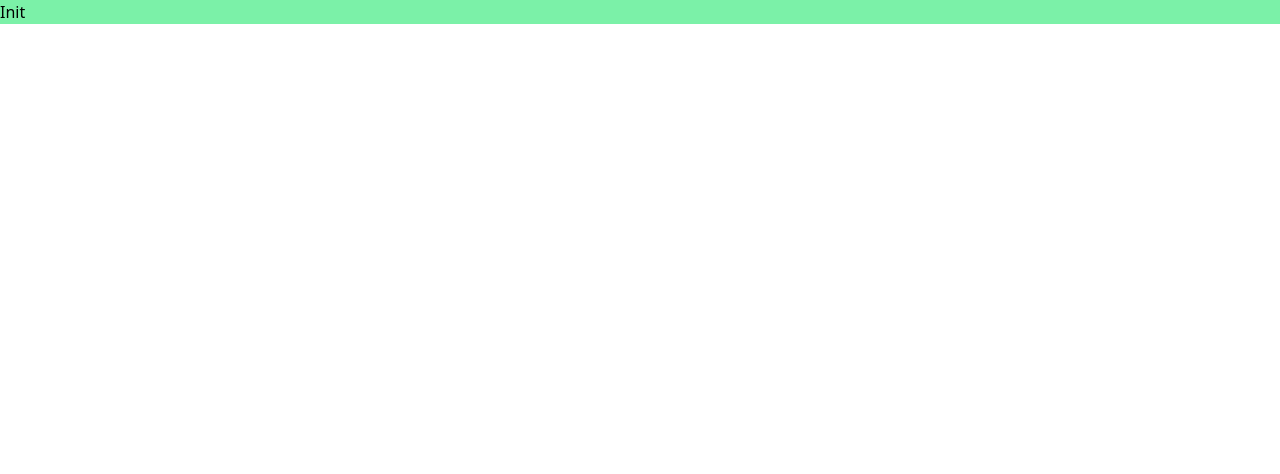
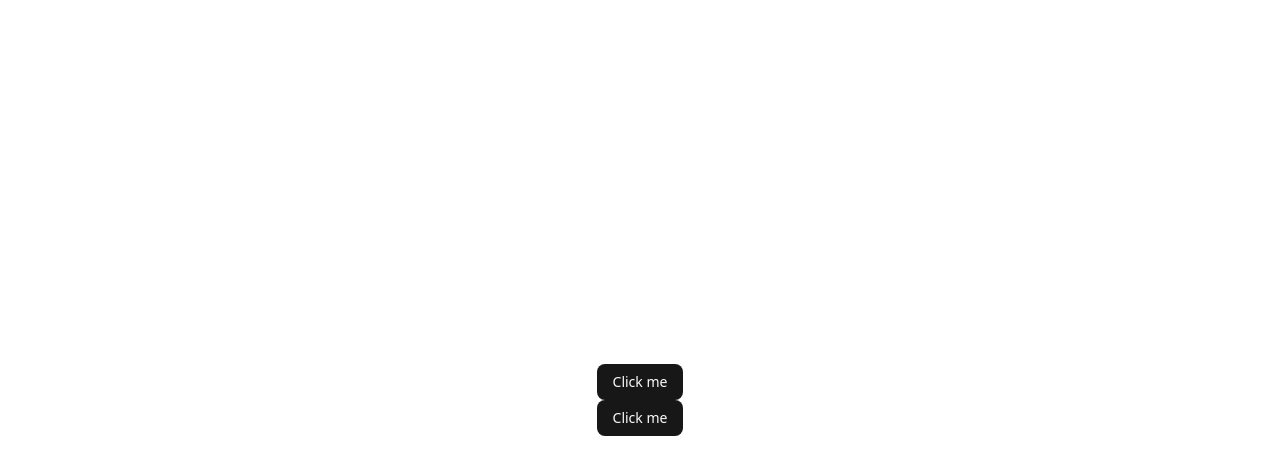
Before and after one commit to wydraaapw/ui, a React (Vite) app: page / in a window 1280 px wide. Shown: the top 474 px of the page. Built offline with nearby package versions, Linux system fonts and the light colour scheme.

Commit message:
chore: setup shadcn

```diff
--- a/src/App.jsx
+++ b/src/App.jsx
@@ -1,6 +1,12 @@
+import { Button } from "@/components/ui/button"
+
 function App() {
   return (
-      <p className="bg-green-300">Init</p>
+      <div className="flex min-h-svh flex-col items-center justify-center">
+          <Button>Click me</Button>
+          <Button>Click me</Button>
+      </div>
+
   )
 }
 
--- /dev/null
+++ b/src/components/ui/button.jsx
@@ -0,0 +1,56 @@
+import * as React from "react"
+import { Slot } from "@radix-ui/react-slot"
+import { cva } from "class-variance-authority";
+
+import { cn } from "@/lib/utils"
+
+const buttonVariants = cva(
+  "inline-flex items-center justify-center gap-2 whitespace-nowrap rounded-md text-sm font-medium transition-all disabled:pointer-events-none disabled:opacity-50 [&_svg]:pointer-events-none [&_svg:not([class*='size-'])]:size-4 shrink-0 [&_svg]:shrink-0 outline-none focus-visible:border-ring focus-visible:ring-ring/50 focus-visible:ring-[3px] aria-invalid:ring-destructive/20 dark:aria-invalid:ring-destructive/40 aria-invalid:border-destructive",
+  {
+    variants: {
+      variant: {
+        default: "bg-primary text-primary-foreground hover:bg-primary/90",
+        destructive:
+          "bg-destructive text-white hover:bg-destructive/90 focus-visible:ring-destructive/20 dark:focus-visible:ring-destructive/40 dark:bg-destructive/60",
+        outline:
+          "border bg-background shadow-xs hover:bg-accent hover:text-accent-foreground dark:bg-input/30 dark:border-input dark:hover:bg-input/50",
+        secondary:
+          "bg-secondary text-secondary-foreground hover:bg-secondary/80",
+        ghost:
+          "hover:bg-accent hover:text-accent-foreground dark:hover:bg-accent/50",
+        link: "text-primary underline-offset-4 hover:underline",
+      },
+      size: {
+        default: "h-9 px-4 py-2 has-[>svg]:px-3",
+        sm: "h-8 rounded-md gap-1.5 px-3 has-[>svg]:px-2.5",
+        lg: "h-10 rounded-md px-6 has-[>svg]:px-4",
+        icon: "size-9",
+        "icon-sm": "size-8",
+        "icon-lg": "size-10",
+      },
+    },
+    defaultVariants: {
+      variant: "default",
+      size: "default",
+    },
+  }
+)
+
+function Button({
+  className,
+  variant,
+  size,
+  asChild = false,
+  ...props
+}) {
+  const Comp = asChild ? Slot : "button"
+
+  return (
+    <Comp
+      data-slot="button"
+      className={cn(buttonVariants({ variant, size, className }))}
+      {...props} />
+  );
+}
+
+export { Button, buttonVariants }
--- a/src/index.css
+++ b/src/index.css
@@ -1 +1,120 @@
 @import "tailwindcss";
+@import "tw-animate-css";
+
+@custom-variant dark (&:is(.dark *));
+
+@theme inline {
+  --radius-sm: calc(var(--radius) - 4px);
+  --radius-md: calc(var(--radius) - 2px);
+  --radius-lg: var(--radius);
+  --radius-xl: calc(var(--radius) + 4px);
+  --color-background: var(--background);
+  --color-foreground: var(--foreground);
+  --color-card: var(--card);
+  --color-card-foreground: var(--card-foreground);
+  --color-popover: var(--popover);
+  --color-popover-foreground: var(--popover-foreground);
+  --color-primary: var(--primary);
+  --color-primary-foreground: var(--primary-foreground);
+  --color-secondary: var(--secondary);
+  --color-secondary-foreground: var(--secondary-foreground);
+  --color-muted: var(--muted);
+  --color-muted-foreground: var(--muted-foreground);
+  --color-accent: var(--accent);
+  --color-accent-foreground: var(--accent-foreground);
+  --color-destructive: var(--destructive);
+  --color-border: var(--border);
+  --color-input: var(--input);
+  --color-ring: var(--ring);
+  --color-chart-1: var(--chart-1);
+  --color-chart-2: var(--chart-2);
+  --color-chart-3: var(--chart-3);
+  --color-chart-4: var(--chart-4);
+  --color-chart-5: var(--chart-5);
+  --color-sidebar: var(--sidebar);
+  --color-sidebar-foreground: var(--sidebar-foreground);
+  --color-sidebar-primary: var(--sidebar-primary);
+  --color-sidebar-primary-foreground: var(--sidebar-primary-foreground);
+  --color-sidebar-accent: var(--sidebar-accent);
+  --color-sidebar-accent-foreground: var(--sidebar-accent-foreground);
+  --color-sidebar-border: var(--sidebar-border);
+  --color-sidebar-ring: var(--sidebar-ring);
+}
+
+:root {
+  --radius: 0.625rem;
+  --background: oklch(1 0 0);
+  --foreground: oklch(0.145 0 0);
+  --card: oklch(1 0 0);
+  --card-foreground: oklch(0.145 0 0);
+  --popover: oklch(1 0 0);
+  --popover-foreground: oklch(0.145 0 0);
+  --primary: oklch(0.205 0 0);
+  --primary-foreground: oklch(0.985 0 0);
+  --secondary: oklch(0.97 0 0);
+  --secondary-foreground: oklch(0.205 0 0);
+  --muted: oklch(0.97 0 0);
+  --muted-foreground: oklch(0.556 0 0);
+  --accent: oklch(0.97 0 0);
+  --accent-foreground: oklch(0.205 0 0);
+  --destructive: oklch(0.577 0.245 27.325);
+  --border: oklch(0.922 0 0);
+  --input: oklch(0.922 0 0);
+  --ring: oklch(0.708 0 0);
+  --chart-1: oklch(0.646 0.222 41.116);
+  --chart-2: oklch(0.6 0.118 184.704);
+  --chart-3: oklch(0.398 0.07 227.392);
+  --chart-4: oklch(0.828 0.189 84.429);
+  --chart-5: oklch(0.769 0.188 70.08);
+  --sidebar: oklch(0.985 0 0);
+  --sidebar-foreground: oklch(0.145 0 0);
+  --sidebar-primary: oklch(0.205 0 0);
+  --sidebar-primary-foreground: oklch(0.985 0 0);
+  --sidebar-accent: oklch(0.97 0 0);
+  --sidebar-accent-foreground: oklch(0.205 0 0);
+  --sidebar-border: oklch(0.922 0 0);
+  --sidebar-ring: oklch(0.708 0 0);
+}
+
+.dark {
+  --background: oklch(0.145 0 0);
+  --foreground: oklch(0.985 0 0);
+  --card: oklch(0.205 0 0);
+  --card-foreground: oklch(0.985 0 0);
+  --popover: oklch(0.205 0 0);
+  --popover-foreground: oklch(0.985 0 0);
+  --primary: oklch(0.922 0 0);
+  --primary-foreground: oklch(0.205 0 0);
+  --secondary: oklch(0.269 0 0);
+  --secondary-foreground: oklch(0.985 0 0);
+  --muted: oklch(0.269 0 0);
+  --muted-foreground: oklch(0.708 0 0);
+  --accent: oklch(0.269 0 0);
+  --accent-foreground: oklch(0.985 0 0);
+  --destructive: oklch(0.704 0.191 22.216);
+  --border: oklch(1 0 0 / 10%);
+  --input: oklch(1 0 0 / 15%);
+  --ring: oklch(0.556 0 0);
+  --chart-1: oklch(0.488 0.243 264.376);
+  --chart-2: oklch(0.696 0.17 162.48);
+  --chart-3: oklch(0.769 0.188 70.08);
+  --chart-4: oklch(0.627 0.265 303.9);
+  --chart-5: oklch(0.645 0.246 16.439);
+  --sidebar: oklch(0.205 0 0);
+  --sidebar-foreground: oklch(0.985 0 0);
+  --sidebar-primary: oklch(0.488 0.243 264.376);
+  --sidebar-primary-foreground: oklch(0.985 0 0);
+  --sidebar-accent: oklch(0.269 0 0);
+  --sidebar-accent-foreground: oklch(0.985 0 0);
+  --sidebar-border: oklch(1 0 0 / 10%);
+  --sidebar-ring: oklch(0.556 0 0);
+}
+
+@layer base {
+  * {
+    @apply border-border outline-ring/50;
+  }
+  body {
+    @apply bg-background text-foreground;
+  }
+}
--- /dev/null
+++ b/src/lib/utils.js
@@ -0,0 +1,6 @@
+import { clsx } from "clsx";
+import { twMerge } from "tailwind-merge"
+
+export function cn(...inputs) {
+  return twMerge(clsx(inputs));
+}
--- a/vite.config.js
+++ b/vite.config.js
@@ -1,8 +1,14 @@
-import { defineConfig } from 'vite'
-import react from '@vitejs/plugin-react'
-import tailwindcss from "@tailwindcss/vite";
+import path from "node:path"
+import tailwindcss from "@tailwindcss/vite"
+import react from "@vitejs/plugin-react"
+import { defineConfig } from "vite"
 
 // https://vite.dev/config/
 export default defineConfig({
-  plugins: [react(), tailwindcss()],
+    plugins: [react(), tailwindcss()],
+    resolve: {
+        alias: {
+            "@": path.resolve("./src"),
+        },
+    },
 })
```
Also changed, not shown: jsconfig.json (added, +10 -0 lines), package.json (+7 -0 lines), components.json (added), 1 other file (tests, documents, lock files or other folders).
